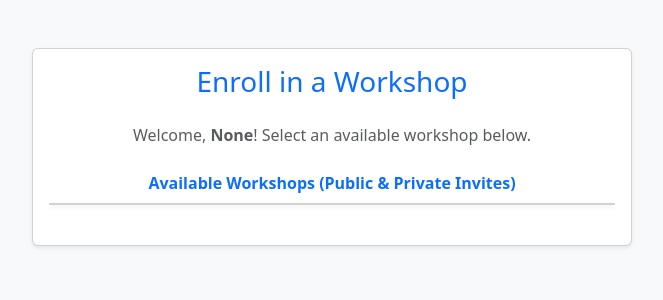
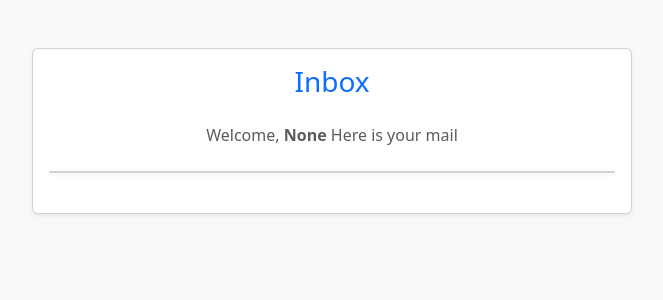
Before and after one commit to krispepper/530_2026_09_workshop, a Flask app: page /inbox in a window 1280 px wide. Shown: the part 56-356 px from the top of the page, without its empty margins (308-971 px from the left). Run offline with Flask 3, Linux system fonts and the light colour scheme; data that the repository does not hold is empty; parts of the project's set-up code (start-up, migrations or seed data) failed here and were passed over.

Commit message:
early inbox system for admins to see student level accounts requesting invites to private workshops

```diff
--- a/controller/blueprints/inbox_bp.py
+++ b/controller/blueprints/inbox_bp.py
@@ -15,3 +15,21 @@
     except TemplateNotFound:
         # Redirect to the home page if there is an error rendering the template
         return redirect(url_for('home.home'))
+
+@inbox_bp.route("/createInviteRequest", methods=["POST"])
+def sendInviteRequest():
+    try:
+        # SAFETY CHECK: Prevent the KeyError if they somehow get here without logging in
+        if "user_id" not in session:
+            flash("Please log in first to enroll in workshops.")
+            return redirect(url_for("user.login"))
+
+        user_id = session["user_id"]
+        timeslot_id = request.form["timeslot_id"]
+        inbox.create_invite_request(user_id,timeslot_id)
+        flash("Invite request sent!")
+
+    except:
+        flash("An error occured when requesting for an invite!")
+
+    return redirect(url_for("browse.showEnroll"))
--- a/model/inbox.py
+++ b/model/inbox.py
@@ -9,3 +9,10 @@
         FROM inbox_messages
     """
     return fetch_data(query)
+
+def create_invite_request(personID,timeslot_id):
+    query= """
+        INSERT INTO inbox_messages(personID,timeslot_id)
+        VALUES(%s,%s)
+    """
+    return execute_query(query,(personID,timeslot_id,))
--- a/templates/inbox.html
+++ b/templates/inbox.html
@@ -14,13 +14,13 @@
     <div class="container">
         <div class="card shadow-sm mx-auto mt-5" style="max-width: 600px;">
             <div class="card-body">
-                <h3 class="card-title text-center mb-4 text-primary">Enroll in a Workshop</h3>
+                <h3 class="card-title text-center mb-4 text-primary">Inbox</h3>
                 <!-- Dynamic greeting displaying the logged-in user's name from session data -->
-                <p class="text-center text-muted mb-4">Welcome, <strong>{{ session.get('user_name') }}</strong>! Select an available workshop below.</p>
+                <p class="text-center text-muted mb-4">Welcome, <strong>{{ session.get('user_name') }}</strong> Here is your mail</p>
 
                 <!-- Enrollment submission form pointing to /createEnrollment route -->
 
-                    <span class="form-label text-primary fw-bold d-block text-center">Available Workshops (Public & Private Invites)</span>
+
 
         <div class="card mb-4 shadow-sm">
 
```
Also changed, not shown: templates/workshop_timeslots.html (+9 -0 lines).
